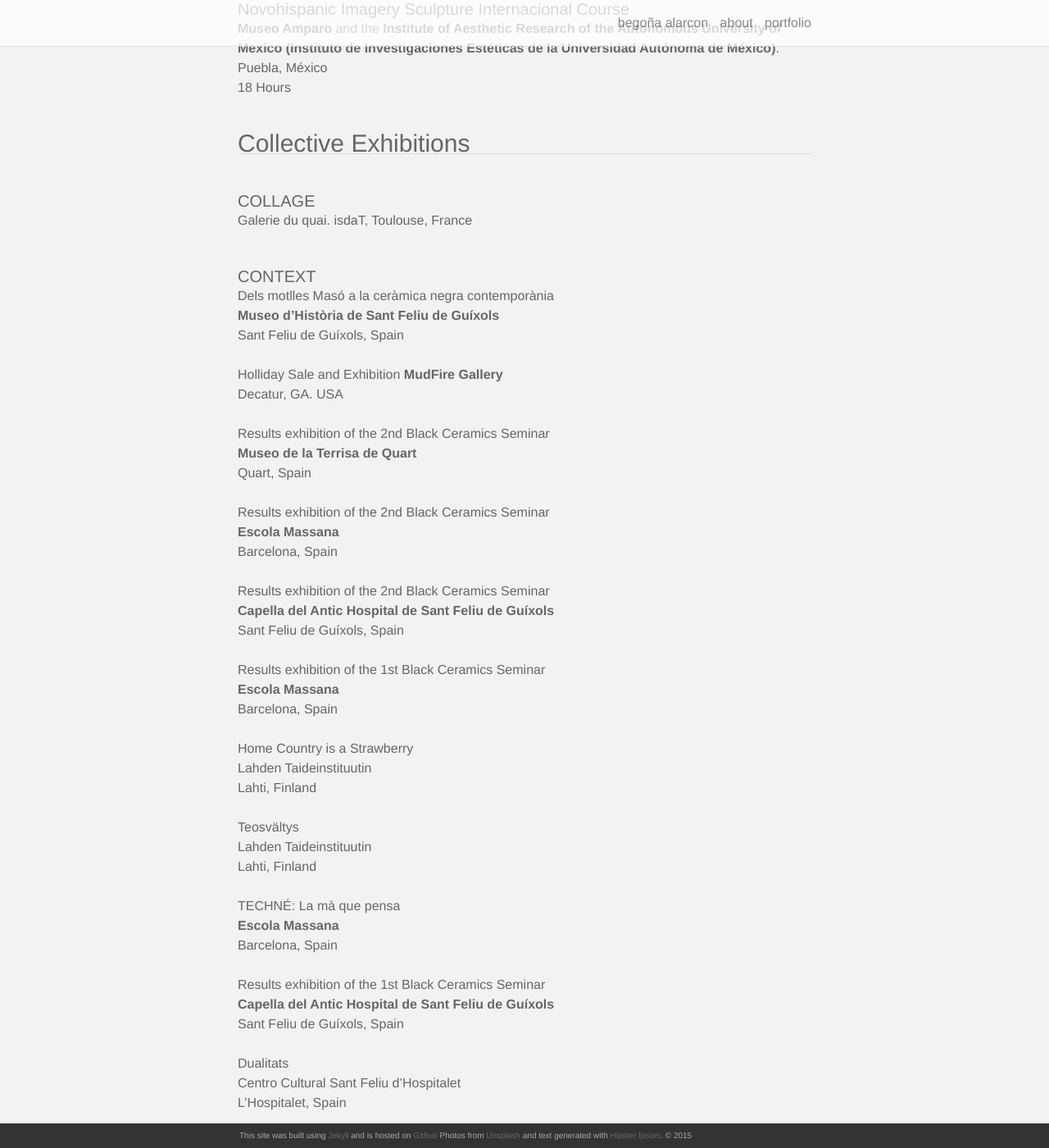
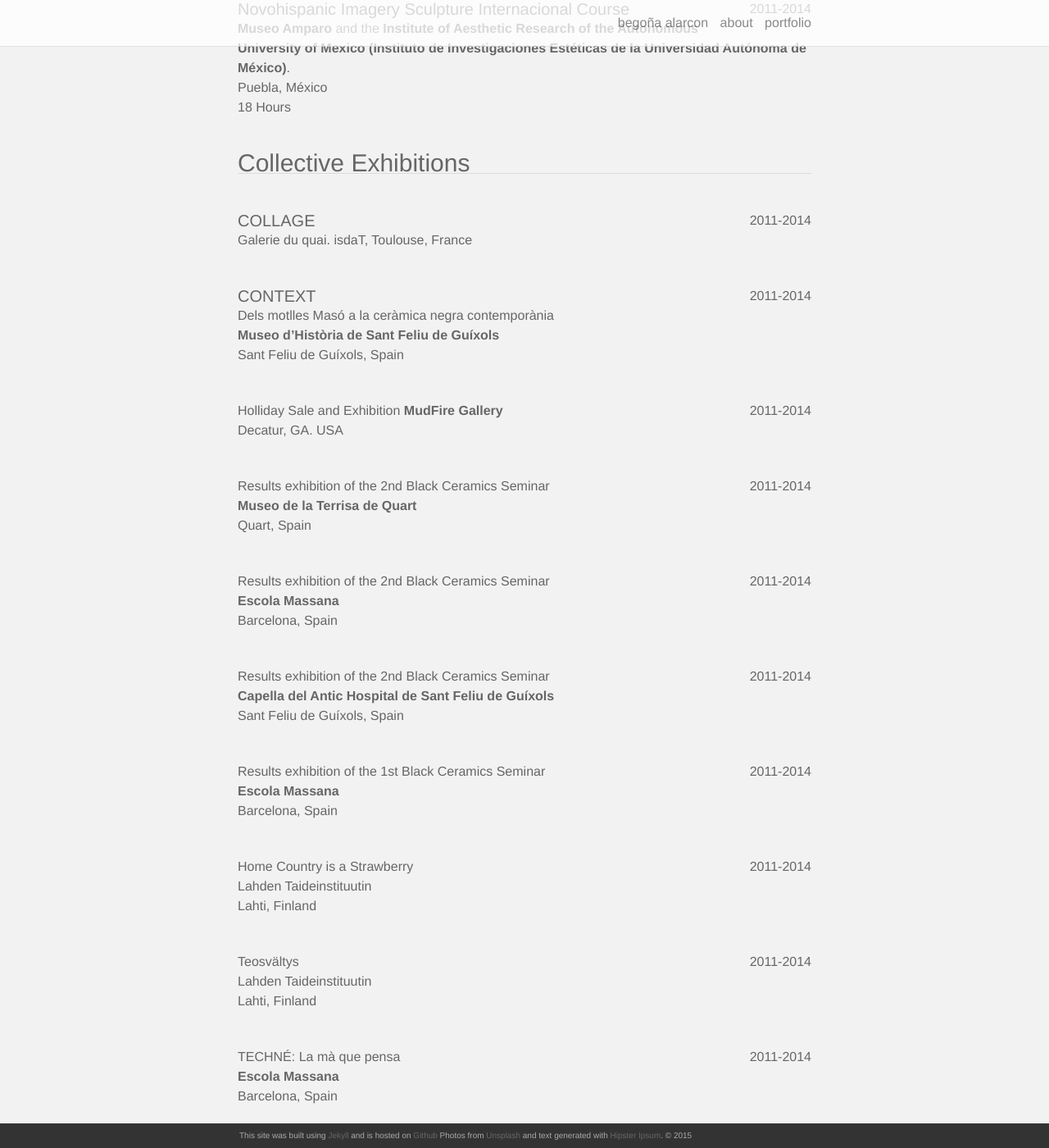
Before and after one commit to begoalarcon/begoalarcon.github.io, a Jekyll site: the page built from about.md, in a window 1280 px wide and 1400 px high, scrolled down 1959 px. Shown: the whole window at 82% size. Built offline with Jekyll 4.4.1, drawn with Linux system fonts in a browser that asks for light colours; nearby versions of some CDN libraries; some of the changed text lies outside the part shown.

Commit message:
Update about.md

```diff
--- a/about.md
+++ b/about.md
@@ -56,14 +56,23 @@ permalink: /about/
 <b>Escola Massana</b>, Barcelona, Spain.<br/>
 <b>LahdenTaideinstuutitin</b>, Exchange semester, Lahti, Finland.<br/>
 <br/>
+<div id="textbox">
+  <p class="alignright">2011-2014</p>
+</div>
 <h4>Painting (sfumato technique) Drawing and Print Making Workshop</h4>
 <b>Instituto Bottichelli</b>Cuernavaca, Morelos, Mexico.<br/>
 Two semesters.<br/>
 <br/>
+<div id="textbox">
+  <p class="alignright">2011-2014</p>
+</div>
 <h4>Sculpture Workshop</h4>
 Centro Morelense de las Artes,Cuernavaca, Morelos, Mexico. <br/>
 Three semesters.<br/>
 <br/>
+<div id="textbox">
+  <p class="alignright">2011-2014</p>
+</div>
 <h4>Diploma in Photography</h4>
 Escuela Activa de Fotografía, Cuernavaca, Morelos, Mexico <br/>
 Nine trimesters.<br/>
@@ -71,19 +80,31 @@ Nine trimesters.<br/>
 <h3>Courses and Seminars</h3>
 <hr/>
 <br/>
+<div id="textbox">
+  <p class="alignright">2011-2014</p>
+</div>
 <h4>Intensive Portrait Course, Modelling</h4>
 <b>tallerBDN</b>, Badalona, España<br/>
 8 Hours<br/>
 <br/>
+<div id="textbox">
+  <p class="alignright">2011-2014</p>
+</div>
 <h4>Safi  Ceramics Seminar</h4>
 <b>Escola Massana</b> y <b>Centro de Arte Contemporáneo de Essauira</b>, <br/>
 Ifitry, Essauira, Morocco.<br/>
 7 Days<br/>
 <br/>
+<div id="textbox">
+  <p class="alignright">2011-2014</p>
+</div>
 <h4>Black Ceramics Seminar</h4>
 <b>Escola Massana</b>, <b>Taller Kypsela</b> in Sant Feliu de Guíxols, <b>Museu d'Història de Sant Feliu de Guíxols</b> and <b>Taller Marcó</b> in Quart, Spain.<br/>
 7 days<br/>
 <br/>
+<div id="textbox">
+  <p class="alignright">2011-2014</p>
+</div>
 <h4>Novohispanic Imagery Sculpture Internacional Course</h4>
 <b>Museo Amparo</b> and the <b>Institute of Aesthetic Research of the Autonomous University of Mexico (Instituto de Investigaciones Estéticas de la Universidad Autónoma de México)</b>.<br/>
 Puebla, México<br/>
@@ -93,49 +114,85 @@ Puebla, México<br/>
 <h3>Collective Exhibitions</h3>
 <hr/>
 <br/>
+<div id="textbox">
+  <p class="alignright">2011-2014</p>
+</div>
 <h4>COLLAGE</h4>
 Galerie du quai. isdaT, Toulouse, France<br/>
 <br/>
+<div id="textbox">
+  <p class="alignright">2011-2014</p>
+</div>
 <h4>CONTEXT</h4>
 Dels motlles Masó a la ceràmica negra contemporània<br/>
 <b>Museo d’Història de Sant Feliu de Guíxols</b><br/>
 Sant Feliu de Guíxols, Spain<br/>
 <br/>
+<div id="textbox">
+  <p class="alignright">2011-2014</p>
+</div>
 Holliday Sale and Exhibition <b>MudFire Gallery</b><br/>
 Decatur, GA. USA<br/>
 <br/>
+<div id="textbox">
+  <p class="alignright">2011-2014</p>
+</div>
 Results exhibition of the 2nd Black Ceramics Seminar<br/>
 <b>Museo de la Terrisa de Quart</b><br/>
 Quart, Spain<br/>
 <br/>
+<div id="textbox">
+  <p class="alignright">2011-2014</p>
+</div>
 Results exhibition of the 2nd Black Ceramics Seminar<br/>
 <b>Escola Massana</b><br/>
 Barcelona, Spain<br/>
 <br/>
+<div id="textbox">
+  <p class="alignright">2011-2014</p>
+</div>
 Results exhibition of the 2nd Black Ceramics Seminar<br/>
 <b>Capella del Antic Hospital de Sant Feliu de Guíxols</b><br/>
  Sant Feliu de Guíxols, Spain<br/>
 <br/>
+<div id="textbox">
+  <p class="alignright">2011-2014</p>
+</div>
 Results exhibition of the 1st Black Ceramics Seminar<br/>
 <b>Escola Massana</b><br/>
 Barcelona, Spain<br/>
 <br/>
+<div id="textbox">
+  <p class="alignright">2011-2014</p>
+</div>
 Home Country is a Strawberry<br/>
 Lahden Taideinstituutin<br/>
 Lahti, Finland<br/>
 <br/>
+<div id="textbox">
+  <p class="alignright">2011-2014</p>
+</div>
 Teosvältys<br/>
 Lahden Taideinstituutin<br/>
 Lahti, Finland<br/>
 <br/>
+<div id="textbox">
+  <p class="alignright">2011-2014</p>
+</div>
 TECHNÉ: La mà que pensa<br/>
 <b>Escola Massana</b><br/>
 Barcelona, Spain<br/>
 <br/>
+<div id="textbox">
+  <p class="alignright">2011-2014</p>
+</div>
 Results exhibition of the 1st Black Ceramics Seminar<br/>
 <b>Capella del Antic Hospital de Sant Feliu de Guíxols</b><br/>
  Sant Feliu de Guíxols, Spain<br/>
 <br/>
+<div id="textbox">
+  <p class="alignright">2011-2014</p>
+</div>
 Dualitats<br/>
 Centro Cultural Sant Feliu d’Hospitalet<br/>
 L’Hospitalet, Spain<br/>
@@ -144,5 +201,8 @@ L’Hospitalet, Spain<br/>
 <h3>Solo Exhibitions</h3>
 <hr/>
 <br/>
+<div id="textbox">
+  <p class="alignright">2011-2014</p>
+</div>
 <h4>Mycorrhiza</h4>
 <b>Gallery Lakay Claudele</b>, Atlanta, GA, USA
```
